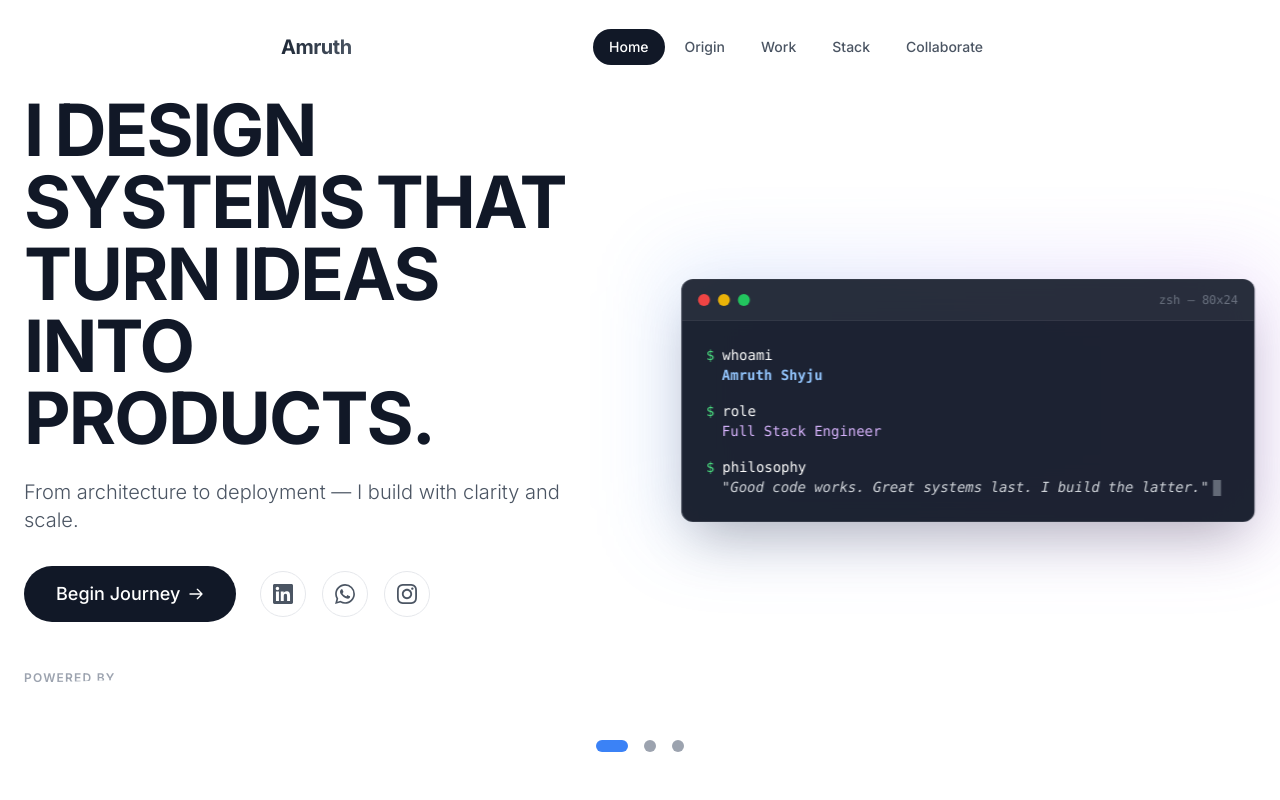
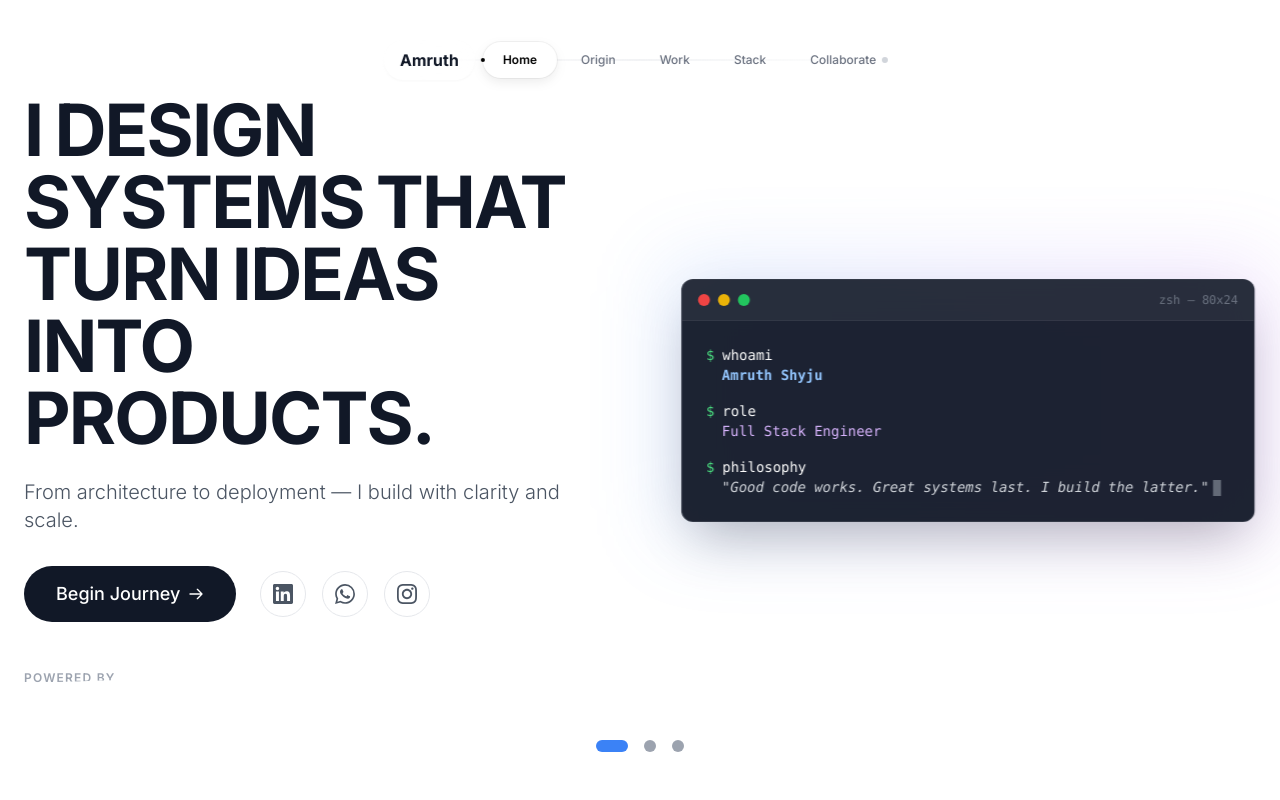
Before and after one commit to AmruthAmruth/Amruth-Portfolio, a Next.js app: page / in a window 1280 px wide. Shown: the top 800 px of the page. Built offline with nearby package versions, Linux system fonts and the light colour scheme.

Commit message:
updated the navbar

```diff
--- a/components/shared/Navbar.tsx
+++ b/components/shared/Navbar.tsx
@@ -15,21 +15,18 @@ export default function Navbar() {
     const [activeSection, setActiveSection] = useState('hero');
     const [isMobileMenuOpen, setIsMobileMenuOpen] = useState(false);
     const [isScrolled, setIsScrolled] = useState(false);
+    const [hoveredIndex, setHoveredIndex] = useState<number | null>(null);
 
-    // Handle scroll effect for navbar style and active section
     useEffect(() => {
         const handleScroll = () => {
-            // Update navbar style on scroll
             setIsScrolled(window.scrollY > 20);
 
-            // Determine active section
             const sections = navLinks.map(link => link.href.substring(1));
 
             for (const sectionId of sections) {
                 const element = document.getElementById(sectionId);
                 if (element) {
                     const rect = element.getBoundingClientRect();
-                    // If section is in view (approx middle of screen or near top)
                     if (rect.top <= 300 && rect.bottom >= 300) {
                         setActiveSection(sectionId);
                         break;
@@ -54,71 +51,100 @@ export default function Navbar() {
     return (
         <>
             <motion.nav
-                className={`fixed top-4 left-1/2 -translate-x-1/2 z-50 w-[95%] max-w-3xl rounded-full transition-all duration-300 ${isScrolled
-                    ? 'bg-white/70 backdrop-blur-xl shadow-lg border border-white/20 py-3'
-                    : 'bg-white/40 backdrop-blur-md border border-white/10 py-3'
-                    }`}
+                className={`fixed top-6 left-1/2 -translate-x-1/2 z-50 transition-all duration-700 ease-[0.22,1,0.36,1] ${isScrolled
+                    ? 'py-2 px-3 bg-white/40 backdrop-blur-3xl shadow-[0_8px_32px_rgba(0,0,0,0.04)] ring-1 ring-white/40'
+                    : 'py-4 px-6 bg-white/20 backdrop-blur-2xl ring-1 ring-white/30'
+                    } rounded-full`}
                 initial={{ y: -100, x: '-50%', opacity: 0 }}
                 animate={{ y: 0, x: '-50%', opacity: 1 }}
-                transition={{ duration: 0.8, ease: [0.16, 1, 0.3, 1] }}
+                transition={{ duration: 1.2, ease: [0.22, 1, 0.36, 1] }}
             >
-                <div className="px-6 flex items-center justify-between">
-                    {/* Logo */}
-                    <a
+                <div className="flex items-center relative">
+                    {/* The "Wire" connecting the nodes */}
+                    <div className="absolute left-4 right-4 h-[2px] bg-gradient-to-r from-transparent via-gray-200 to-transparent top-1/2 -translate-y-1/2 hidden md:block pointer-events-none opacity-50" />
+
+                    {/* Brand Node */}
+                    <motion.a
                         href="#hero"
                         onClick={(e) => scrollToSection(e, '#hero')}
-                        className="text-xl font-bold tracking-tight hover:opacity-80 transition-opacity"
+                        className="relative z-10 px-4 py-2 rounded-full font-bold text-gray-900 mr-2 flex items-center justify-center bg-white/50 shadow-sm ring-1 ring-white/50 backdrop-blur-md"
+                        whileHover={{ scale: 1.05, backgroundColor: "rgba(255,255,255,0.8)" }}
+                        whileTap={{ scale: 0.95 }}
                     >
-                        <span className="bg-clip-text text-transparent bg-gradient-to-r from-gray-800 to-gray-600">
                         Amruth
-                        </span>
-                    </a>
+                    </motion.a>
 
-                    {/* Desktop Navigation */}
+                    {/* Desktop Navigation Nodes */}
                     <div className="hidden md:flex items-center gap-1">
-                        {navLinks.map((link) => {
+                        {navLinks.map((link, index) => {
                             const isActive = activeSection === link.href.substring(1);
+                            const isHovered = hoveredIndex === index;
+
                             return (
                                 <a
                                     key={link.name}
                                     href={link.href}
                                     onClick={(e) => scrollToSection(e, link.href)}
-                                    className={`relative px-4 py-2 rounded-full text-sm font-medium transition-all duration-300 ${isActive
-                                        ? 'text-white'
-                                        : 'text-gray-600 hover:text-gray-900 hover:bg-white/40'
-                                        }`}
+                                    onMouseEnter={() => setHoveredIndex(index)}
+                                    onMouseLeave={() => setHoveredIndex(null)}
+                                    className="relative z-10 px-5 py-2.5 rounded-full text-xs font-medium transition-all duration-500 group outline-none focus-visible:ring-2 focus-visible:ring-black/20"
                                 >
+                                    {/* Active State Pill */}
                                     {isActive && (
                                         <motion.div
                                             layoutId="activeTab"
-                                            className="absolute inset-0 bg-gray-900 rounded-full"
-                                            initial={false}
-                                            transition={{ type: "spring", stiffness: 400, damping: 30 }}
-                                            style={{ zIndex: -1 }}
+                                            className="absolute inset-0 bg-white shadow-[0_4px_12px_rgba(0,0,0,0.08)] ring-1 ring-black/5 rounded-full"
+                                            transition={{ type: "spring", bounce: 0.2, duration: 0.6 }}
                                         />
                                     )}
+
+                                    {/* Hover State - Subtle Glass */}
+                                    {!isActive && isHovered && (
+                                        <motion.div
+                                            layoutId="hoverTab"
+                                            className="absolute inset-0 bg-white/40 ring-1 ring-white/40 rounded-full"
+                                            transition={{ type: "spring", bounce: 0, duration: 0.3 }}
+                                        />
+                                    )}
+
+                                    {/* Text */}
+                                    <span className={`relative z-10 transition-colors duration-300 ${isActive ? 'text-black font-semibold' : 'text-gray-500 group-hover:text-gray-900'
+                                        }`}>
                                         {link.name}
+                                    </span>
+
+                                    {/* Connector Dot on the Wire (visual aid) */}
+                                    <span className={`absolute top-1/2 left-0 -translate-x-[2px] -translate-y-1/2 w-1 h-1 rounded-full pointer-events-none transition-all duration-500 ${isActive ? 'bg-black scale-100 opacity-100' : 'bg-gray-300 scale-75 opacity-0 group-hover:opacity-100'
+                                        }`} />
                                 </a>
                             );
                         })}
                     </div>
 
-                    {/* Mobile Menu Button */}
+                    {/* Mobile Menu Toggle */}
                     <button
-                        className="md:hidden p-2 text-gray-700 hover:bg-black/5 rounded-full transition-colors"
+                        className="md:hidden relative z-10 p-2 ml-2 text-gray-800 bg-white/50 backdrop-blur-md rounded-full ring-1 ring-white/50"
                         onClick={() => setIsMobileMenuOpen(!isMobileMenuOpen)}
                         aria-label="Toggle menu"
                     >
-                        {isMobileMenuOpen ? (
-                            <svg className="w-5 h-5" fill="none" stroke="currentColor" viewBox="0 0 24 24">
-                                <path strokeLinecap="round" strokeLinejoin="round" strokeWidth={2} d="M6 18L18 6M6 6l12 12" />
-                            </svg>
-                        ) : (
-                            <svg className="w-5 h-5" fill="none" stroke="currentColor" viewBox="0 0 24 24">
-                                <path strokeLinecap="round" strokeLinejoin="round" strokeWidth={2} d="M4 6h16M4 12h16M4 18h16" />
-                            </svg>
-                        )}
+                        <div className="w-5 h-5 flex flex-col justify-center items-center gap-1">
+                            <motion.span
+                                animate={{ rotate: isMobileMenuOpen ? 45 : 0, y: isMobileMenuOpen ? 5 : 0 }}
+                                className="w-4 h-0.5 bg-gray-900 rounded-full origin-center"
+                            />
+                            <motion.span
+                                animate={{ opacity: isMobileMenuOpen ? 0 : 1 }}
+                                className="w-4 h-0.5 bg-gray-900 rounded-full"
+                            />
+                            <motion.span
+                                animate={{ rotate: isMobileMenuOpen ? -45 : 0, y: isMobileMenuOpen ? -5 : 0 }}
+                                className="w-4 h-0.5 bg-gray-900 rounded-full origin-center"
+                            />
+                        </div>
                     </button>
+
+                    {/* End Node on Wire */}
+                    <div className="absolute right-0 top-1/2 -translate-y-1/2 w-1.5 h-1.5 bg-gray-300 rounded-full hidden md:block mr-2" />
                 </div>
             </motion.nav>
 
@@ -126,26 +152,47 @@ export default function Navbar() {
             <AnimatePresence>
                 {isMobileMenuOpen && (
                     <motion.div
-                        initial={{ opacity: 0, y: -20, scale: 0.95 }}
-                        animate={{ opacity: 1, y: 0, scale: 1 }}
-                        exit={{ opacity: 0, y: -20, scale: 0.95 }}
-                        transition={{ duration: 0.2 }}
-                        className="fixed top-20 left-1/2 -translate-x-1/2 w-[90%] max-w-sm z-40 bg-white/80 backdrop-blur-xl rounded-2xl shadow-xl border border-white/20 p-4 md:hidden"
+                        initial={{ opacity: 0, y: -20, scale: 0.95, filter: "blur(20px)" }}
+                        animate={{ opacity: 1, y: 0, scale: 1, filter: "blur(0px)" }}
+                        exit={{ opacity: 0, y: -20, scale: 0.95, filter: "blur(20px)" }}
+                        transition={{ duration: 0.4, ease: [0.22, 1, 0.36, 1] }}
+                        className="fixed inset-x-4 top-24 mx-auto max-w-sm z-40 bg-white/80 backdrop-blur-[40px] rounded-[32px] shadow-[0_32px_64px_rgba(0,0,0,0.12)] ring-1 ring-white/60 p-6 md:hidden overflow-hidden"
                     >
-                        <div className="flex flex-col gap-2">
-                            {navLinks.map((link) => (
+                        {/* Decorative background vibe */}
+                        <div className="absolute top-0 right-0 w-64 h-64 bg-gradient-to-br from-blue-100/30 to-purple-100/30 rounded-full blur-3xl pointer-events-none -translate-y-1/2 translate-x-1/2" />
+
+                        <div className="relative z-10 flex flex-col gap-2">
+                            {/* Vertical Wire */}
+                            <div className="absolute left-[19px] top-4 bottom-4 w-[2px] bg-gradient-to-b from-gray-200 via-gray-200 to-transparent rounded-full" />
+
+                            {navLinks.map((link, index) => {
+                                const isActive = activeSection === link.href.substring(1);
+                                return (
+                                    <motion.div
+                                        key={link.name}
+                                        initial={{ x: -20, opacity: 0 }}
+                                        animate={{ x: 0, opacity: 1 }}
+                                        transition={{ delay: index * 0.05 + 0.1 }}
+                                        className="relative group"
+                                    >
                                         <a
-                                    key={link.name}
                                             href={link.href}
                                             onClick={(e) => scrollToSection(e, link.href)}
-                                    className={`px-4 py-3 rounded-xl text-center font-medium transition-colors ${activeSection === link.href.substring(1)
-                                            ? 'bg-gray-100/50 text-gray-900'
-                                            : 'text-gray-600 hover:bg-gray-50/50 hover:text-gray-900'
+                                            className={`relative flex items-center gap-4 p-3 rounded-2xl transition-all duration-300 ${isActive ? 'bg-white shadow-sm ring-1 ring-black/5' : 'hover:bg-white/50'
                                                 }`}
                                         >
+                                            {/* Node Dot */}
+                                            <div className={`relative w-2 5 h-2.5 rounded-full ring-4 ring-white transition-all duration-500 z-10 ${isActive ? 'bg-black ring-white scale-125' : 'bg-gray-300 group-hover:bg-gray-400'
+                                                }`} />
+
+                                            <span className={`text-sm font-medium transition-colors ${isActive ? 'text-black' : 'text-gray-500 group-hover:text-gray-800'
+                                                }`}>
                                                 {link.name}
+                                            </span>
                                         </a>
-                            ))}
+                                    </motion.div>
+                                );
+                            })}
                         </div>
                     </motion.div>
                 )}
```
Lines whose indentation alone changed are shown as unchanged.
